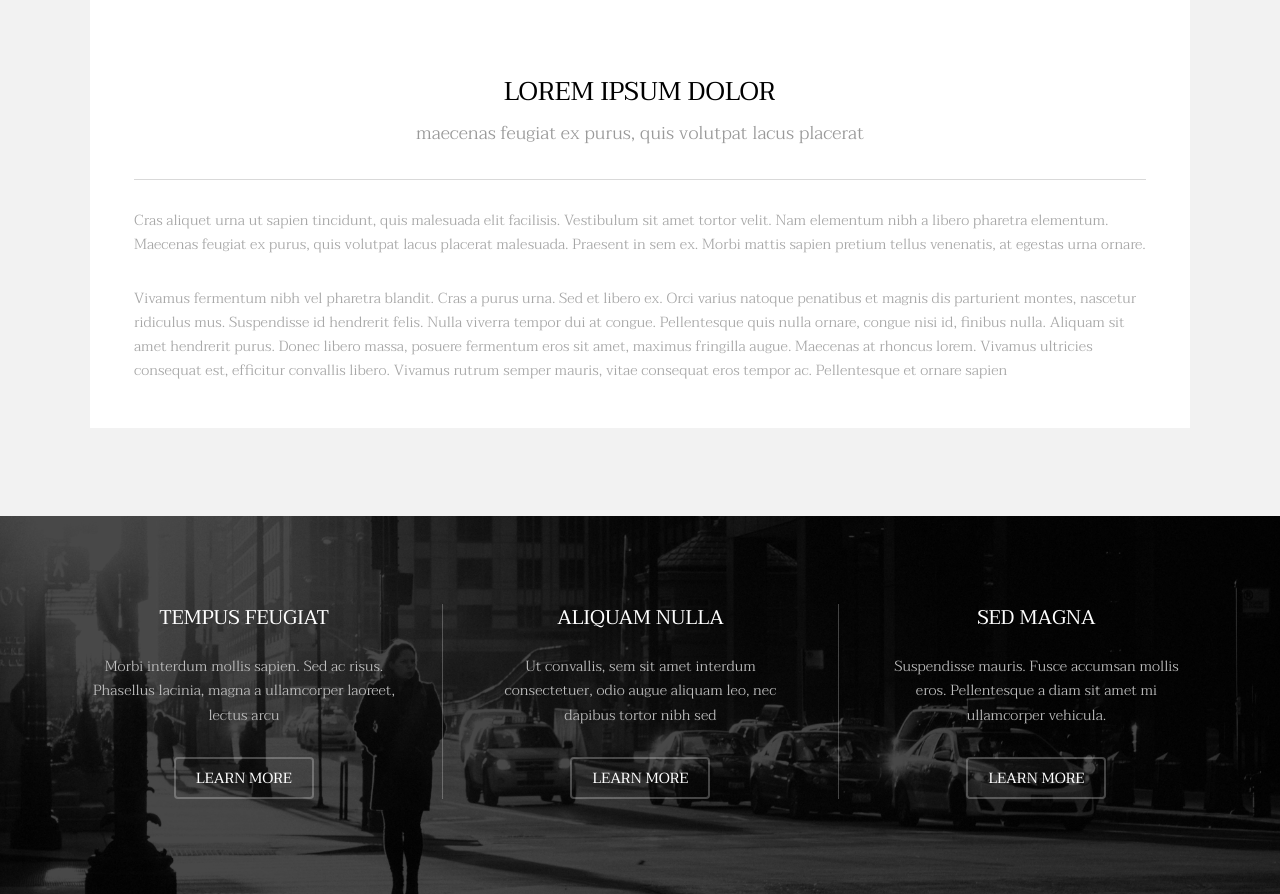
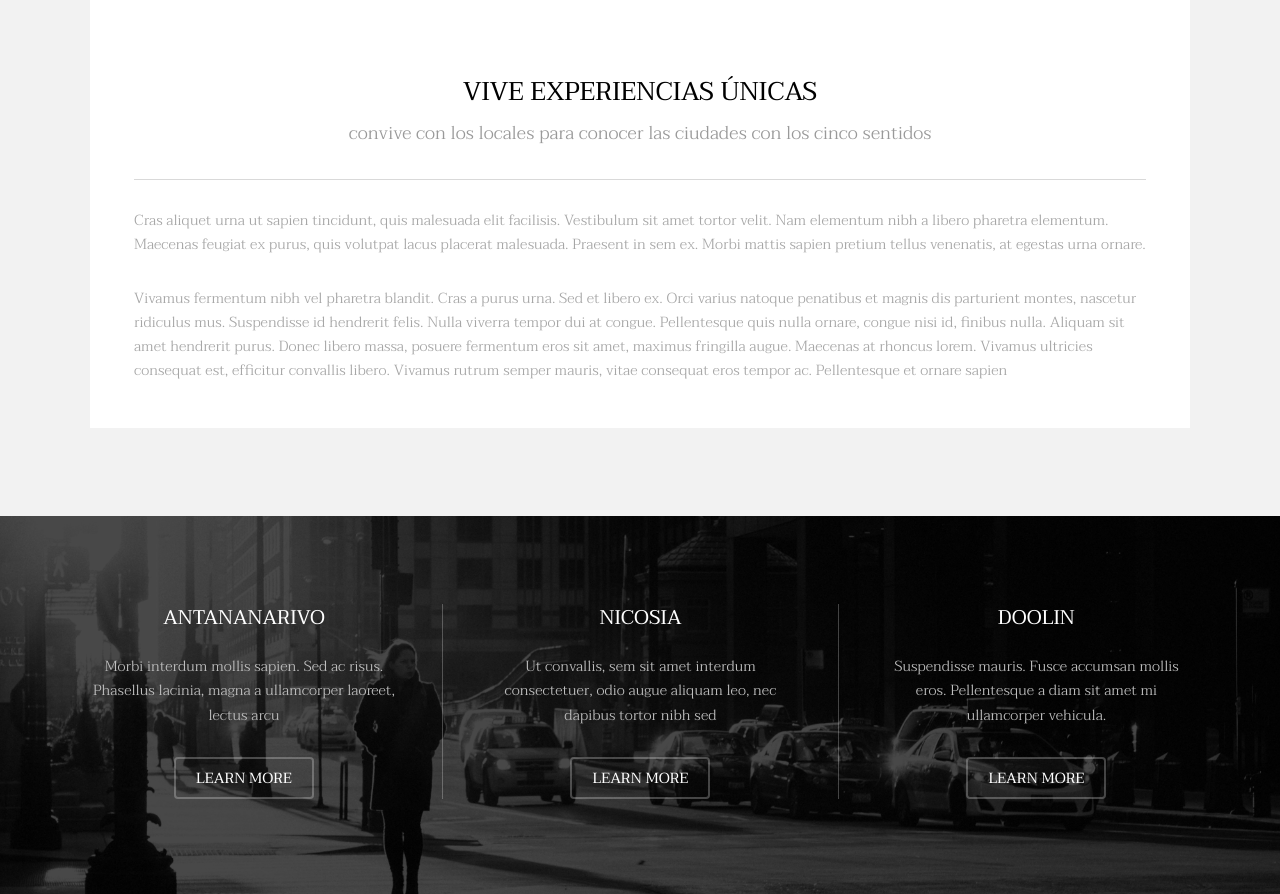
Before and after one commit to LorenaMonzon/04_REP_METROPOLITA, a plain HTML site: page index.html in a window 1280 px wide. Shown: the part 1216-2110 px from the top of the page. Drawn offline with Linux system fonts and the light colour scheme.

Commit message:
cambios en la portada por Lorena

```diff
--- a/index.html
+++ b/index.html
@@ -6,7 +6,7 @@
 -->
 <html>
 	<head>
-		<title>Transitive by TEMPLATED</title>
+		<title>Metropolita by Sergio Badal</title>
 		<meta charset="utf-8" />
 		<meta name="viewport" content="width=device-width, initial-scale=1" />
 		<link rel="stylesheet" href="assets/css/main.css" />
@@ -15,7 +15,7 @@
 
 		<!-- Header -->
 			<header id="header" class="alt">
-				<div class="logo"><a href="index.html">Transitive <span>by TEMPLATED</span></a></div>
+				<div class="logo"><a href="index.html">Metropolita <span>by Sergio Badal</span></a></div>
 				<a href="#menu" class="toggle"><span>Menu</span></a>
 			</header>
 
@@ -36,7 +36,7 @@
 		-->
 			<section id="banner" data-video="images/banner">
 				<div class="inner">
-					<h1>Transitive</h1>
+					<h1>Metropolita</h1>
 					<p>A full responsive, business-oriented HTML5/CSS3 template<br />
 					built by <a href="https://templated.co/">Templated</a> and released under the <a href="https://templated.co/license">Creative Commons</a>.</p>
 					<a href="#one" class="button special scrolly">Get Started</a>
@@ -53,8 +53,8 @@
 							</div>
 							<div class="content">
 								<header class="align-center">
-									<h2>Lorem ipsum dolor</h2>
-									<p>maecenas feugiat ex purus, quis volutpat lacus placerat</p>
+									<h2>Vive experiencias únicas</h2>
+									<p>convive con los locales para conocer las ciudades con los cinco sentidos</p>
 								</header>
 								<hr />
 								<p> Cras aliquet urna ut sapien tincidunt, quis malesuada elit facilisis. Vestibulum sit amet tortor velit. Nam elementum nibh a libero pharetra elementum. Maecenas feugiat ex purus, quis volutpat lacus placerat malesuada. Praesent in sem ex. Morbi mattis sapien pretium tellus venenatis, at egestas urna ornare.</p>
@@ -71,7 +71,7 @@
 					<div id="flexgrid">
 						<div>
 							<header>
-								<h3>Tempus Feugiat</h3>
+								<h3>Antananarivo</h3>
 							</header>
 							<p>Morbi interdum mollis sapien. Sed ac risus. Phasellus lacinia, magna a ullamcorper laoreet, lectus arcu</p>
 							<ul class="actions">
@@ -80,7 +80,7 @@
 						</div>
 						<div>
 							<header>
-								<h3>Aliquam Nulla</h3>
+								<h3>Nicosia</h3>
 							</header>
 							<p>Ut convallis, sem sit amet interdum consectetuer, odio augue aliquam leo, nec dapibus tortor nibh sed </p>
 							<ul class="actions">
@@ -89,7 +89,7 @@
 						</div>
 						<div>
 							<header>
-								<h3>Sed Magna</h3>
+								<h3>Doolin</h3>
 							</header>
 							<p>Suspendisse mauris. Fusce accumsan mollis eros. Pellentesque a diam sit amet mi ullamcorper vehicula.</p>
 							<ul class="actions">
```
